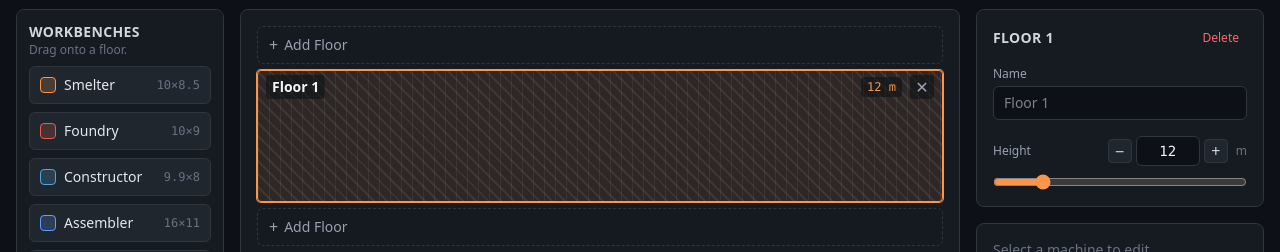
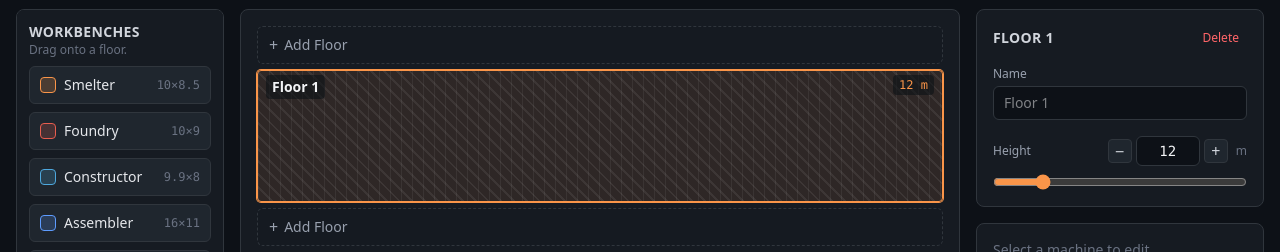
Before and after one commit to yucedemirayak/satisfactory-planner, a React (Vite) app: page /floors in a window 1280 px wide. Both pictures are taken after a click on the button "+ Add Floor". Shown: the part 128-380 px from the top of the page. Built offline with nearby package versions, Linux system fonts and the light colour scheme.

Commit message:
feat: remove on-canvas delete buttons in favor of inspector actions

```diff
--- a/src/features/floors/components/FloorBand.tsx
+++ b/src/features/floors/components/FloorBand.tsx
@@ -10,7 +10,6 @@
   label: string
   selected: boolean
   onSelect: () => void
-  onRemove: () => void
   /** Optional content layer filling the band (e.g. a placements drop area). */
   children?: ReactNode
 }
@@ -20,16 +19,16 @@
 
 /**
  * One floor drawn as a horizontal band whose pixel height is proportional to
- * the floor's height in metres. Clicking selects it; hovering reveals delete.
- * `children` (a placements drop area) is the in-flow content that drives the
- * band width, so the whole stack can share one horizontal scroll.
+ * the floor's height in metres. Clicking selects it; deleting happens in the
+ * FloorInspector. `children` (a placements drop area) is the in-flow content
+ * that drives the band width, so the whole stack can share one horizontal
+ * scroll.
  */
 export function FloorBand({
   floor,
   label,
   selected,
   onSelect,
-  onRemove,
   children,
 }: FloorBandProps) {
   const pxPerMeter = useAppSelector(selectPxPerMeter)
@@ -47,7 +46,7 @@
         }
       }}
       style={{ height: pxHeight }}
-      className={`group/band relative flex min-w-full cursor-pointer overflow-hidden
+      className={`relative flex min-w-full cursor-pointer overflow-hidden
         rounded-sm border text-left transition-colors focus-visible:outline-none ${
           selected
             ? 'border-ficsit bg-ficsit/10 ring-1 ring-ficsit'
@@ -72,27 +71,9 @@
         {label}
       </span>
 
-      {/* height + delete */}
-      <span className="absolute right-2 top-1 z-20 flex items-center gap-2">
-        <span className="pointer-events-none rounded bg-surface-0/60 px-1.5 py-0.5 font-mono text-xs text-ficsit">
-          {floor.height} m
-        </span>
-        <button
-          type="button"
-          onClick={(e) => {
-            e.stopPropagation()
-            onRemove()
-          }}
-          title={`Delete ${label}`}
-          aria-label={`Delete ${label}`}
-          className={`flex size-6 items-center justify-center rounded bg-surface-0/60
-            text-gray-400 transition hover:bg-red-500/20 hover:text-red-400
-            group-hover/band:opacity-100 focus-visible:opacity-100 ${
-              selected ? 'opacity-100' : 'opacity-0'
-            }`}
-        >
-          ✕
-        </button>
+      {/* floor height badge */}
+      <span className="pointer-events-none absolute right-2 top-1 z-20 rounded bg-surface-0/60 px-1.5 py-0.5 font-mono text-xs text-ficsit">
+        {floor.height} m
       </span>
     </div>
   )
--- a/src/features/floors/components/FloorStack.tsx
+++ b/src/features/floors/components/FloorStack.tsx
@@ -2,7 +2,7 @@
 
 import { useAppDispatch, useAppSelector } from '@/app/hooks'
 
-import { floorAdded, floorRemoved, floorSelected } from '../floorsSlice'
+import { floorAdded, floorSelected } from '../floorsSlice'
 import { floorLabel } from '../helpers'
 import { selectFloors, selectSelectedFloorId } from '../selectors'
 import type { Floor } from '../types'
@@ -66,7 +66,6 @@
             label={floorLabel(floor, indexFromBottom)}
             selected={floor.id === selectedId}
             onSelect={() => dispatch(floorSelected(floor.id))}
-            onRemove={() => dispatch(floorRemoved(floor.id))}
           >
             {renderFloorContent?.(floor)}
           </FloorBand>
--- a/src/features/nodes/components/NodeItem.tsx
+++ b/src/features/nodes/components/NodeItem.tsx
@@ -13,7 +13,7 @@
 
 import { MIN_NODE_PX } from '../constants'
 import { DEFAULT_NODE_PORTS } from '../nodeTypesSlice'
-import { nodeRemoved, nodeSelected } from '../nodesSlice'
+import { nodeSelected } from '../nodesSlice'
 import { selectSelectedNodeId } from '../selectors'
 import type { RouteNode } from '../types'
 
@@ -91,7 +91,7 @@
       // No z-index: the box stays below the belt layer (z-10) so belts render
       // over it, while its ports (z-30) escape this non-stacking-context box and
       // sit above the belts — same layering as machines.
-      className={`group/node flex cursor-grab touch-none items-center justify-center rounded-sm border-2 bg-surface-2 text-[9px] font-bold tracking-wide text-gray-200 active:cursor-grabbing ${
+      className={`flex cursor-grab touch-none items-center justify-center rounded-sm border-2 bg-surface-2 text-[9px] font-bold tracking-wide text-gray-200 active:cursor-grabbing ${
         selected ? 'border-ficsit ring-2 ring-ficsit' : 'border-sky-400/70'
       }`}
       title={node.kind === 'splitter' ? 'Splitter (1 → 3)' : 'Merger (3 → 1)'}
@@ -144,19 +144,6 @@
         )
       })}
 
-      <button
-        type="button"
-        onPointerDown={(e) => e.stopPropagation()}
-        onClick={(e) => {
-          e.stopPropagation()
-          dispatch(nodeRemoved(node.id))
-        }}
-        title="Remove"
-        aria-label="Remove"
-        className="absolute -right-1.5 -top-1.5 z-30 flex size-4 items-center justify-center rounded bg-surface-0/80 text-[10px] text-gray-300 opacity-0 transition hover:bg-red-500/40 hover:text-red-200 group-hover/node:opacity-100"
-      >
-        ✕
-      </button>
     </div>
   )
 }
--- a/src/features/placements/components/PlacedItem.tsx
+++ b/src/features/placements/components/PlacedItem.tsx
@@ -17,7 +17,7 @@
 } from '@/features/ports'
 
 import type { PlacementDragData } from '../dnd'
-import { placementRemoved, placementSelected } from '../placementsSlice'
+import { placementSelected } from '../placementsSlice'
 import {
   selectOverlappingPlacementIds,
   selectSelectedPlacementId,
@@ -176,7 +176,7 @@
   // No overflow-hidden: ports straddle the box edge and must not be clipped
   // (the rounded corners still clip the background fill via border-radius).
   const sharedClass =
-    'group/wb absolute cursor-grab touch-none active:cursor-grabbing'
+    'absolute cursor-grab touch-none active:cursor-grabbing'
   // Overlap warning (red) takes priority over the selection ring (ficsit).
   const ring = overlapping
     ? ' ring-2 ring-red-500'
@@ -299,21 +299,6 @@
           ×{placement.quantity}
         </span>
       )}
-      <button
-        type="button"
-        onPointerDown={(e) => e.stopPropagation()}
-        onClick={(e) => {
-          e.stopPropagation()
-          dispatch(placementRemoved(placement.id))
-        }}
-        title="Remove"
-        aria-label="Remove"
-        className="absolute right-0.5 top-0.5 flex size-4 items-center justify-center
-          rounded bg-surface-0/70 text-[10px] text-gray-300 opacity-0 transition
-          hover:bg-red-500/40 hover:text-red-200 group-hover/wb:opacity-100"
-      >
-        ✕
-      </button>
     </div>
   )
 }
```
